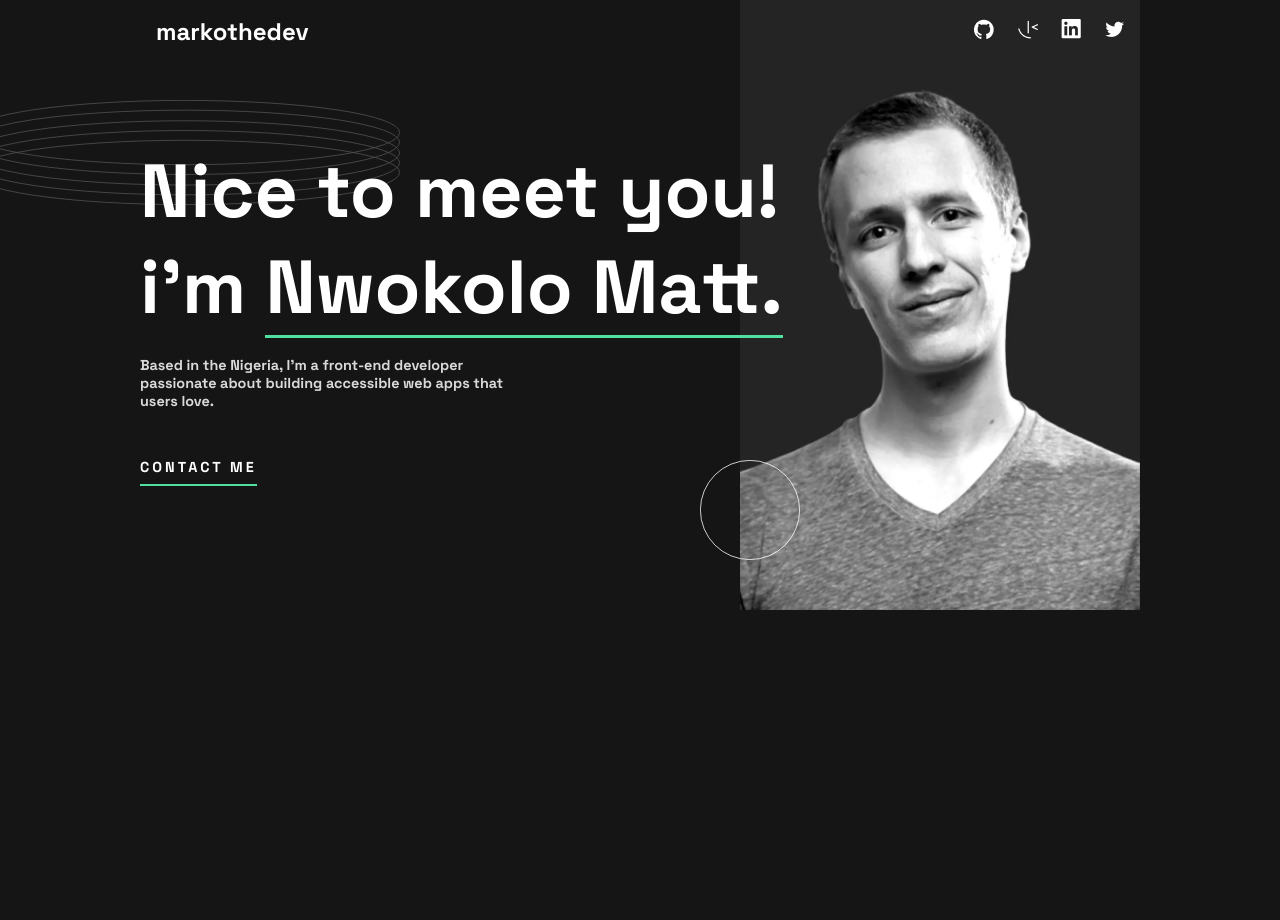
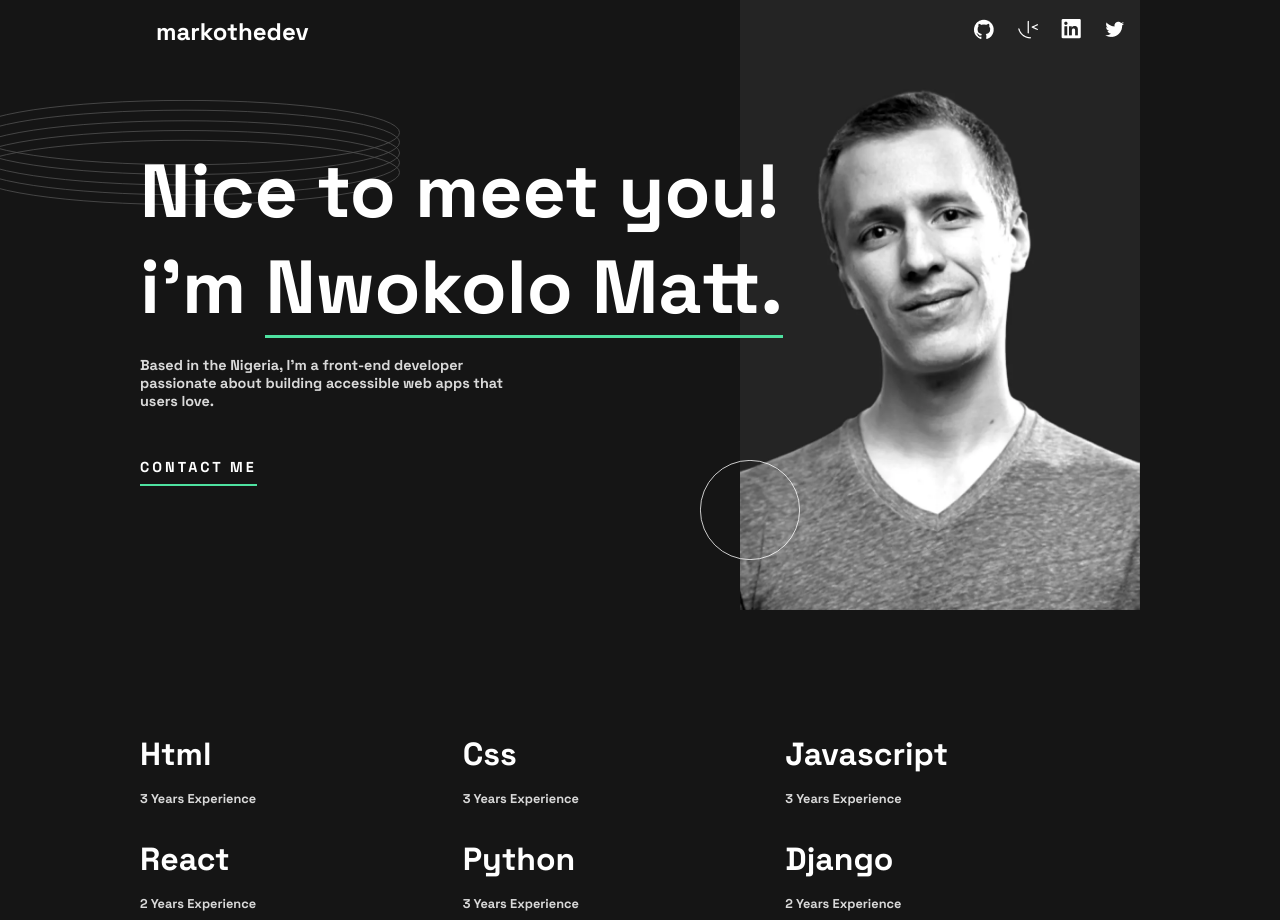
Before and after one commit to MARKOTHEDEV/markothedevportfolio, a React (Create React App) app: page / in a window 1280 px wide. Before the commit the page ends 800 px from the top, so only its background shows below. Built offline with nearby package versions, Linux system fonts and the light colour scheme.

Commit message:
added skills

```diff
--- a/src/App.tsx
+++ b/src/App.tsx
@@ -1,13 +1,42 @@
 import React from 'react';
 import GeneralLayout from './layout/GeneralLayout/GeneralLayout';
 import logo from './logo.svg';
+import GroupOfSkills from './shared/GroupOfSkills/GroupOfSkills';
 import HeroSection from './shared/HeroSection/HeroSection';
 
 function App() {
+
+  const skills = [
+    {
+      title:'Html',
+      yearsOfExp:3,
+    },
+    {
+      title:'Css',
+      yearsOfExp:3,
+    },
+    {
+      title:'Javascript',
+      yearsOfExp:3,
+    },
+    {
+      title:'React',
+      yearsOfExp:2,
+    },
+    {
+      title:'Python',
+      yearsOfExp:3,
+    },
+    {
+      title:'Django',
+      yearsOfExp:2,
+    }
+  ]
   return (
     <GeneralLayout>
 
       <HeroSection/>
+      <GroupOfSkills  skills={skills}/>
     </GeneralLayout>
   );
 }
--- /dev/null
+++ b/src/shared/GroupOfSkills/GroupOfSkills.style.tsx
@@ -0,0 +1,22 @@
+import styled from 'styled-components';
+
+
+
+
+export const GroupOfSkillsContainer =styled.div`
+
+
+    display: grid;
+    max-width: ${({theme})=>theme.maxWidth};
+    margin: 0 auto;
+    /* border: 1px solid red; */
+    @media screen and (min-width: 500px) {
+        grid-template-columns: repeat(2,2fr);
+    }
+
+ @media screen and (min-width: 700px) {
+        grid-template-columns: repeat(3,2fr);
+        padding-right: 2rem;
+    }
+
+`
--- /dev/null
+++ b/src/shared/GroupOfSkills/GroupOfSkills.tsx
@@ -0,0 +1,33 @@
+import Skill from '../Skill/Skill';
+import { GroupOfSkillsContainer } from './GroupOfSkills.style';
+
+
+
+export type SkillsType ={
+    title:string;
+    yearsOfExp:number
+}
+type Prop ={
+    skills:SkillsType[]
+}
+const GroupOfSkills=  ({skills}:Prop):React.ReactElement=>{
+
+
+
+  return (
+    <GroupOfSkillsContainer>
+      {
+        skills.map((data,index)=>(
+          <Skill
+            key={index}
+            title={data.title}
+            yearsOfExp={data.yearsOfExp}
+          />
+
+        ))
+      }
+    </GroupOfSkillsContainer>
+  )
+}
+
+export default GroupOfSkills
--- /dev/null
+++ b/src/shared/Skill/Skill.style.tsx
@@ -0,0 +1,25 @@
+import styled from 'styled-components';
+
+
+
+
+export const SkillContainer = styled.div`
+padding: .5rem 0;
+font-weight: normal !important;
+text-align: center;
+  h2{
+  }
+  p{
+    color: ${({theme})=>theme.ash};
+    font-size:.8rem;
+  }
+
+ @media screen and (min-width: 700px) {
+  text-align: left;
+
+  h2{
+    font-size: 2rem;
+    padding: 1rem 0;
+  }
+}
+`
--- /dev/null
+++ b/src/shared/Skill/Skill.tsx
@@ -0,0 +1,22 @@
+import { SkillsType } from '../GroupOfSkills/GroupOfSkills'
+import { SkillContainer } from './Skill.style'
+
+
+
+
+
+const  Skill= ({ title, yearsOfExp}:SkillsType)=>{
+
+  return(
+    <SkillContainer>
+
+      <h2>
+        {title}
+      </h2>
+      <p>{yearsOfExp} Years Experience</p>
+    </SkillContainer>
+  )
+}
+
+
+export default Skill
```
